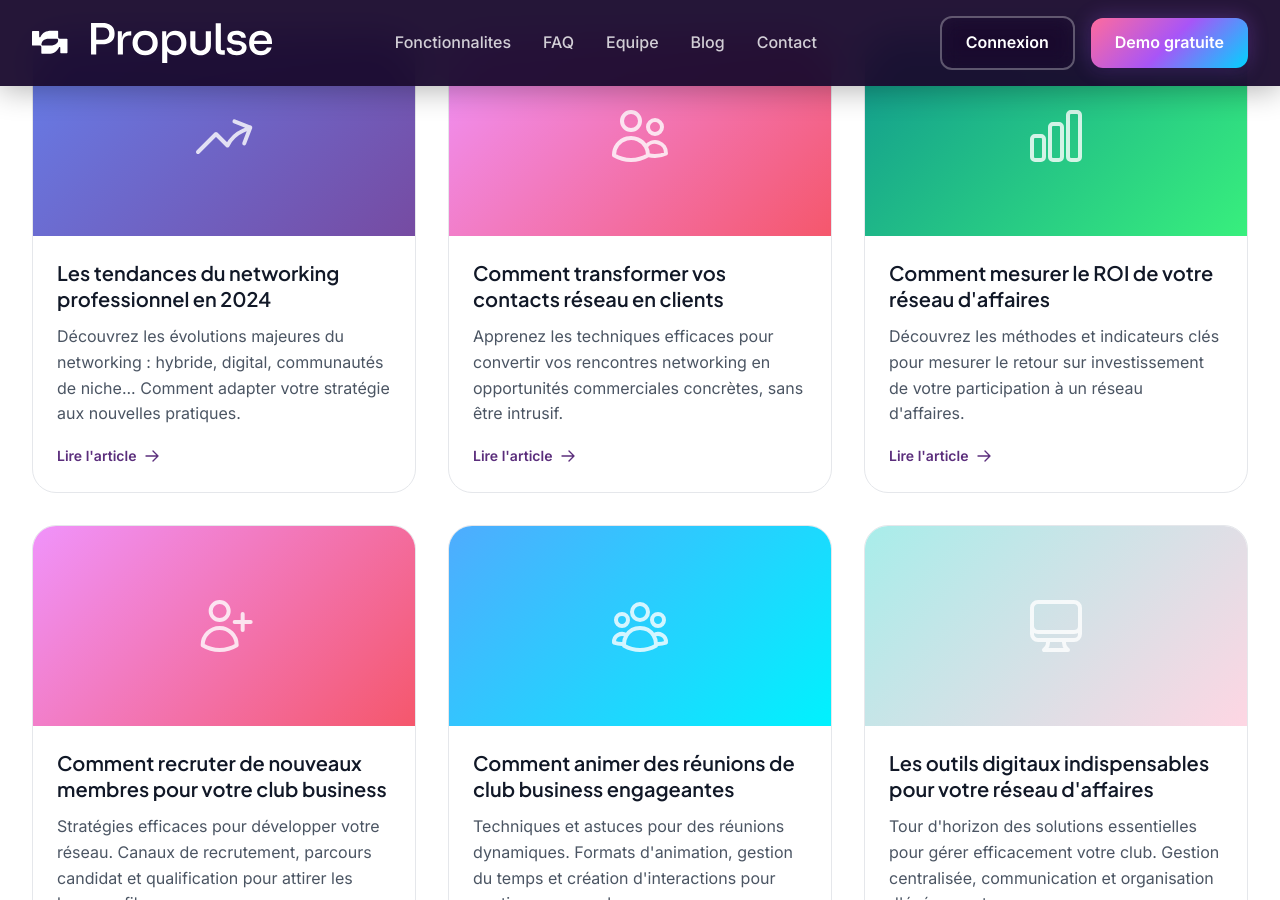
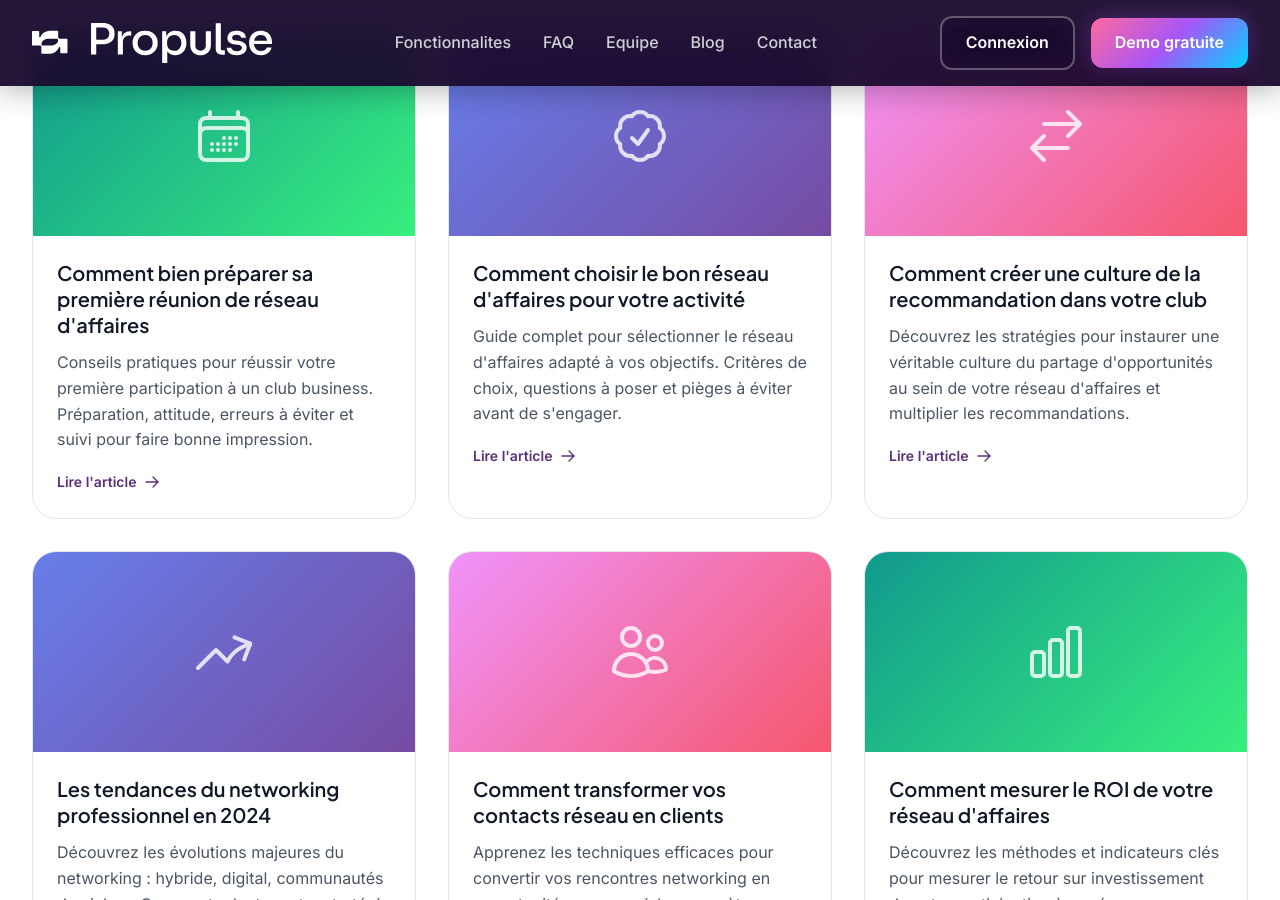
Before and after one commit to foreachcode/propulse-website, a Jekyll site: the page built from blog/index.html, in a window 1280 px wide and 900 px high, scrolled down 307 px. Built offline with Jekyll 4.4.1, drawn with Linux system fonts in a browser that asks for light colours; some web fonts are replaced.

Commit message:
Add 3 new blog articles about networking best practices
- Préparer sa première réunion de réseau d'affaires
- Choisir le bon réseau d'affaires
- Créer une culture de la recommandation dans son club

Generated with [Claude Code](https://claude.ai/code)
via [Happy](https://happy.engineering)

Co-Authored-By: Claude <noreply@anthropic.com>
Co-Authored-By: Happy <yesreply@happy.engineering>

```diff
--- a/blog/index.html
+++ b/blog/index.html
@@ -18,6 +18,81 @@ header_scrolled: true
 <section class="blog-section section">
   <div class="container">
     <div class="blog-grid">
+
+      <!-- Article - Préparer première réunion réseau -->
+      <article class="blog-card fade-in">
+        <a href="/blog/preparer-premiere-reunion-reseau" class="blog-card-link">
+          <div class="blog-card-image">
+            <div class="blog-card-image-placeholder" style="background: linear-gradient(135deg, #11998e 0%, #38ef7d 100%);">
+              <svg xmlns="http://www.w3.org/2000/svg" fill="none" viewBox="0 0 24 24" stroke-width="1.5" stroke="currentColor">
+                <path stroke-linecap="round" stroke-linejoin="round" d="M6.75 3v2.25M17.25 3v2.25M3 18.75V7.5a2.25 2.25 0 012.25-2.25h13.5A2.25 2.25 0 0121 7.5v11.25m-18 0A2.25 2.25 0 005.25 21h13.5A2.25 2.25 0 0021 18.75m-18 0v-7.5A2.25 2.25 0 015.25 9h13.5A2.25 2.25 0 0121 11.25v7.5m-9-6h.008v.008H12v-.008zM12 15h.008v.008H12V15zm0 2.25h.008v.008H12v-.008zM9.75 15h.008v.008H9.75V15zm0 2.25h.008v.008H9.75v-.008zM7.5 15h.008v.008H7.5V15zm0 2.25h.008v.008H7.5v-.008zm6.75-4.5h.008v.008h-.008v-.008zm0 2.25h.008v.008h-.008V15zm0 2.25h.008v.008h-.008v-.008zm2.25-4.5h.008v.008H16.5v-.008zm0 2.25h.008v.008H16.5V15z" />
+              </svg>
+            </div>
+          </div>
+          <div class="blog-card-content">
+            <h2 class="blog-card-title">Comment bien préparer sa première réunion de réseau d'affaires</h2>
+            <p class="blog-card-excerpt">
+              Conseils pratiques pour réussir votre première participation à un club business. Préparation, attitude, erreurs à éviter et suivi pour faire bonne impression.
+            </p>
+            <span class="blog-card-cta">
+              Lire l'article
+              <svg xmlns="http://www.w3.org/2000/svg" fill="none" viewBox="0 0 24 24" stroke-width="2" stroke="currentColor">
+                <path stroke-linecap="round" stroke-linejoin="round" d="M13.5 4.5L21 12m0 0l-7.5 7.5M21 12H3" />
+              </svg>
+            </span>
+          </div>
+        </a>
+      </article>
+
+      <!-- Article - Choisir le bon réseau d'affaires -->
+      <article class="blog-card fade-in">
+        <a href="/blog/choisir-bon-reseau-affaires" class="blog-card-link">
+          <div class="blog-card-image">
+            <div class="blog-card-image-placeholder" style="background: linear-gradient(135deg, #667eea 0%, #764ba2 100%);">
+              <svg xmlns="http://www.w3.org/2000/svg" fill="none" viewBox="0 0 24 24" stroke-width="1.5" stroke="currentColor">
+                <path stroke-linecap="round" stroke-linejoin="round" d="M9 12.75L11.25 15 15 9.75M21 12c0 1.268-.63 2.39-1.593 3.068a3.745 3.745 0 01-1.043 3.296 3.745 3.745 0 01-3.296 1.043A3.745 3.745 0 0112 21c-1.268 0-2.39-.63-3.068-1.593a3.746 3.746 0 01-3.296-1.043 3.745 3.745 0 01-1.043-3.296A3.745 3.745 0 013 12c0-1.268.63-2.39 1.593-3.068a3.745 3.745 0 011.043-3.296 3.746 3.746 0 013.296-1.043A3.746 3.746 0 0112 3c1.268 0 2.39.63 3.068 1.593a3.746 3.746 0 013.296 1.043 3.746 3.746 0 011.043 3.296A3.745 3.745 0 0121 12z" />
+              </svg>
+            </div>
+          </div>
+          <div class="blog-card-content">
+            <h2 class="blog-card-title">Comment choisir le bon réseau d'affaires pour votre activité</h2>
+            <p class="blog-card-excerpt">
+              Guide complet pour sélectionner le réseau d'affaires adapté à vos objectifs. Critères de choix, questions à poser et pièges à éviter avant de s'engager.
+            </p>
+            <span class="blog-card-cta">
+              Lire l'article
+              <svg xmlns="http://www.w3.org/2000/svg" fill="none" viewBox="0 0 24 24" stroke-width="2" stroke="currentColor">
+                <path stroke-linecap="round" stroke-linejoin="round" d="M13.5 4.5L21 12m0 0l-7.5 7.5M21 12H3" />
+              </svg>
+            </span>
+          </div>
+        </a>
+      </article>
+
+      <!-- Article - Culture de la recommandation -->
+      <article class="blog-card fade-in">
+        <a href="/blog/creer-culture-recommandation-club" class="blog-card-link">
+          <div class="blog-card-image">
+            <div class="blog-card-image-placeholder" style="background: linear-gradient(135deg, #f093fb 0%, #f5576c 100%);">
+              <svg xmlns="http://www.w3.org/2000/svg" fill="none" viewBox="0 0 24 24" stroke-width="1.5" stroke="currentColor">
+                <path stroke-linecap="round" stroke-linejoin="round" d="M7.5 21L3 16.5m0 0L7.5 12M3 16.5h13.5m0-13.5L21 7.5m0 0L16.5 12M21 7.5H7.5" />
+              </svg>
+            </div>
+          </div>
+          <div class="blog-card-content">
+            <h2 class="blog-card-title">Comment créer une culture de la recommandation dans votre club</h2>
+            <p class="blog-card-excerpt">
+              Découvrez les stratégies pour instaurer une véritable culture du partage d'opportunités au sein de votre réseau d'affaires et multiplier les recommandations.
+            </p>
+            <span class="blog-card-cta">
+              Lire l'article
+              <svg xmlns="http://www.w3.org/2000/svg" fill="none" viewBox="0 0 24 24" stroke-width="2" stroke="currentColor">
+                <path stroke-linecap="round" stroke-linejoin="round" d="M13.5 4.5L21 12m0 0l-7.5 7.5M21 12H3" />
+              </svg>
+            </span>
+          </div>
+        </a>
+      </article>
 
       <!-- Article - Tendances networking 2024 -->
       <article class="blog-card fade-in">
```
Also changed, not shown: blog/choisir-bon-reseau-affaires.html (added, +226 -0 lines), blog/creer-culture-recommandation-club.html (added, +160 -0 lines), blog/preparer-premiere-reunion-reseau.html (added, +208 -0 lines).
